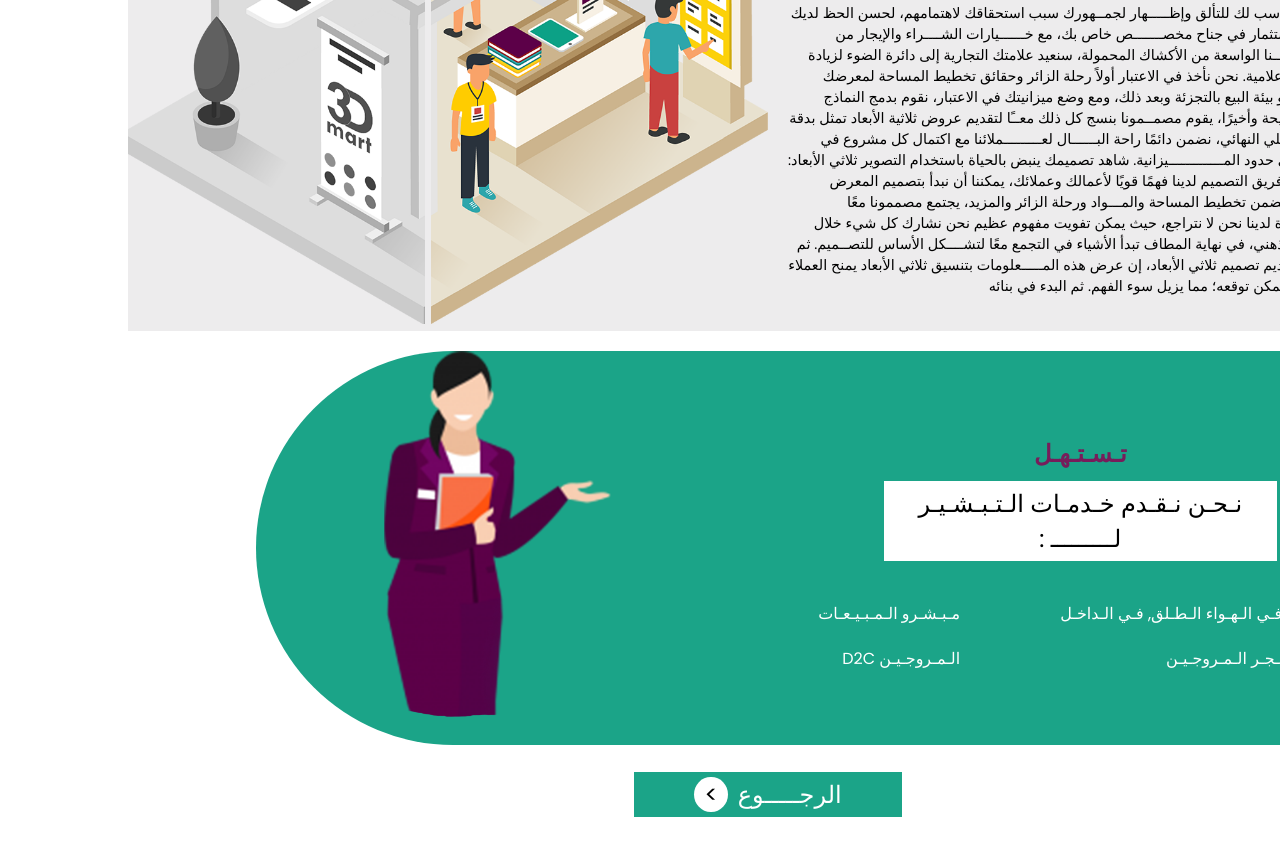
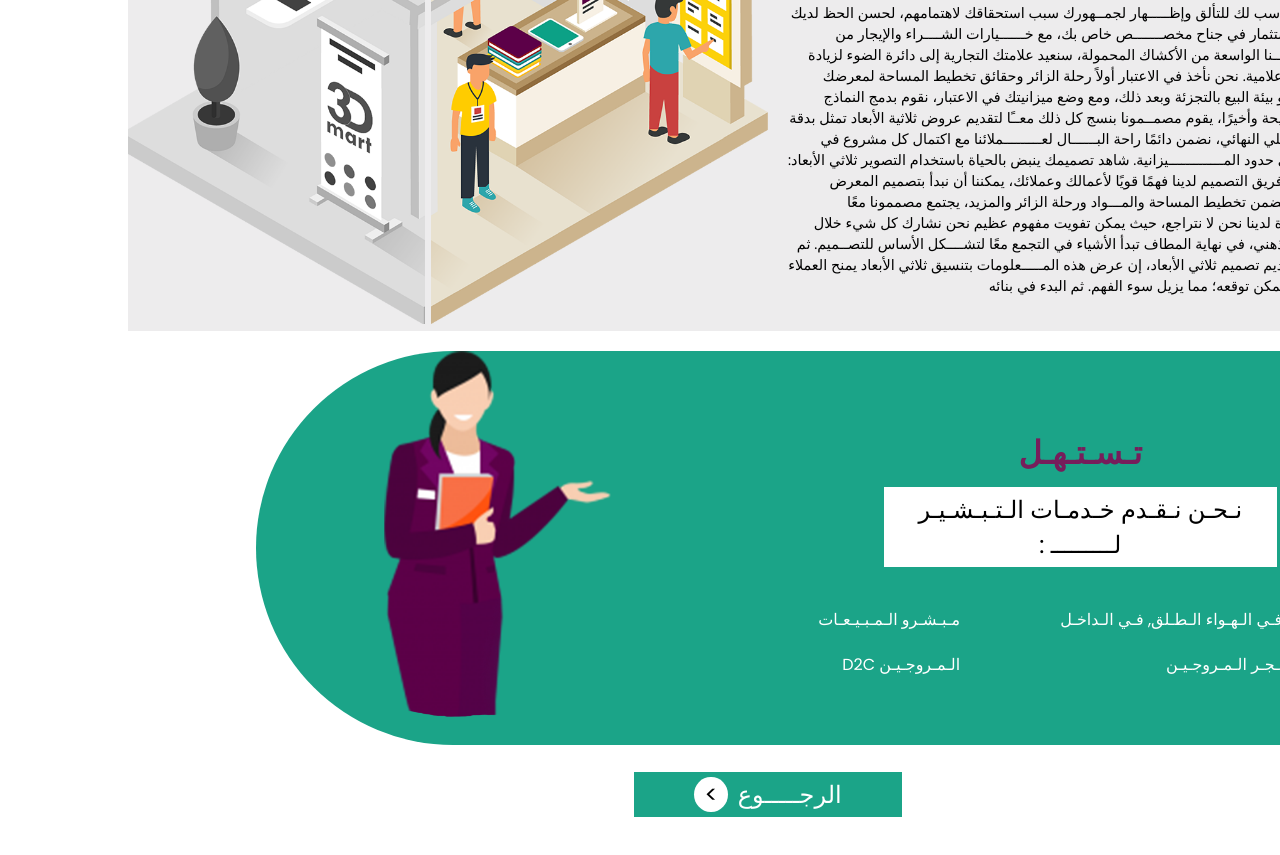
Before and after one commit to Ahmed-Elhalwagy/mid-3, a website built with Vite: page index.html in a window 1280 px wide. Shown: the part 1040-1895 px from the top of the page. Built offline with nearby package versions, Linux system fonts and the light colour scheme; a web font is replaced by a local one.

Commit message:
edit style of last section

```diff
--- a/style.css
+++ b/style.css
@@ -149,6 +149,7 @@ img {
     display: flex;
   flex-direction: column;
   gap: 10px;
+
 }
 .section-1 .content .right .lists ul li{
   position: relative;
@@ -158,6 +159,8 @@ img {
   color: #FFF;
   max-width: 70%;
 }
+
+
 .section-1 .content .right .lists ul li::after {
   content: "";
   display: inline-block;
@@ -390,7 +393,7 @@ font-weight: 600;
 
 .section-3 .container .right h4{
   color: #771d5b;
-  font-size: 1.5rem;
+  font-size: 2rem;
   margin-top: 40px;
 }
 
@@ -418,9 +421,10 @@ font-weight: 600;
 .section-3 .container .right .lists ul li {
   color: #FFF;
   font-size: 1rem;
+
 }
 
-@media only screen and (max-width: 900px) {
+@media only screen and (max-width: 1000px) {
   .section-3 .left {
     display: none;
   }
```
Also changed, not shown: index.html (+1 -1 lines), public/left-arrow.png (added).
